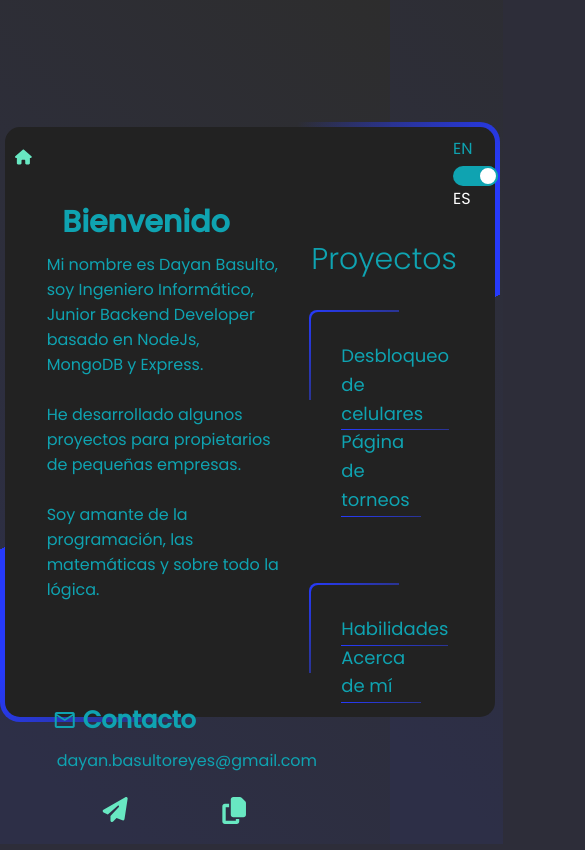
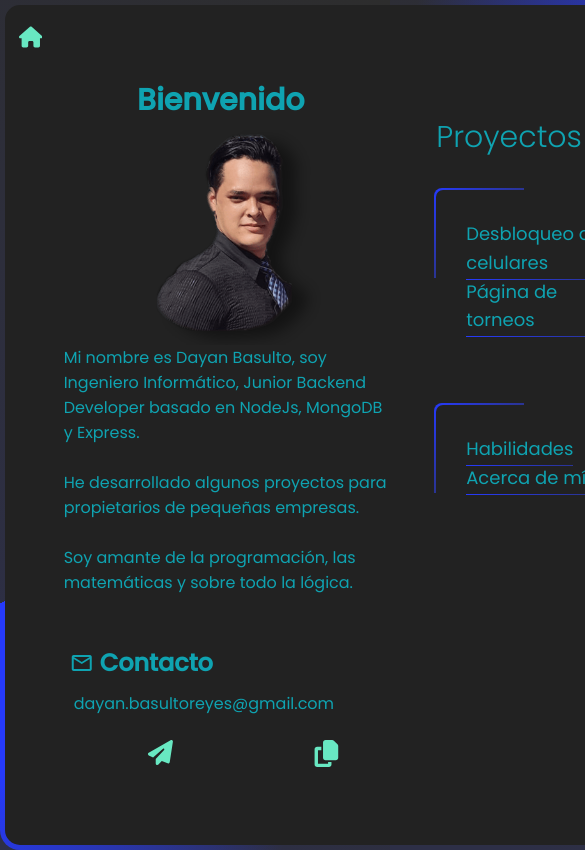
Before and after one commit to Dayan9703/Portfolio0.1, a plain HTML site: page es/index.html in a window 390 px wide. Shown: the top 850 px of the page, 585 px wide, since content can reach past the window. Drawn offline with nearby package versions, Linux system fonts and the light colour scheme.

Commit message:
responsive

```diff
--- a/es/index.html
+++ b/es/index.html
@@ -40,9 +40,10 @@
 
             <div class="main-message col-md-1">
                 <div id="message1" class="mensaje welcome oculto visible" style="position: relative;">
-                    <h11 data-heading="n">
-                        Bienvenido
-                    </h11>
+                    <div class="imagenContenedor">
+                        <h11 data-heading="n">Bienvenido</h11>
+                        <img src="/img/profilePicture.png" alt="" class="imagen">
+                    </div>
                     <span>
                         <p>
                             Mi nombre es Dayan Basulto, soy Ingeniero Informático, Junior Backend Developer basado en
--- a/index.css
+++ b/index.css
@@ -1,5 +1,4 @@
-@import url('https://fonts.googleapis.com/css2?family=Poppins:ital,wght@0,100;0,200;0,300;0,400;0,500;1,100;1,200;1,300;1,400&display=swap');
-
+/*General*/
 :root {
   --grad-1: #263AFB;
   --grad-2: #2A3494;
@@ -10,9 +9,15 @@ body {
   width: 100%;
   height: 100%;
   font-family: Poppins;
+  @media (max-width: 600px) {
+    font-family: 'Poppins', sans-serif;
+  }
   font-size: 5vs;
   display: flex;
   justify-content: space-around;
+  @media (max-width: 600px) {
+    justify-content: flex-start;
+  }
   align-items: flex-start;
   min-height: 100vh;
   background-color: #2d2d39;
@@ -21,6 +26,7 @@ body {
   cursor: default;
 }
 
+/*Idioma*/
 .en {
   color: #ffffff;
 }
@@ -29,12 +35,25 @@ body {
   color: #0fa3b1;
 }
 
+.imagenContenedor{
+  display: grid;
+  justify-content: center;
+  align-items: center;
+}
+.imagen {
+  width: 200px; /* Ancho deseado */
+  height: auto; /* Alto deseado */
+  margin: auto;
+
+}
+
+
 .email-container {
-  margin-top: 100px;
+  margin-top: 50px;
 }
 
 .email-container-en {
-  margin-top: 145px;
+  margin-top: 100px;
 }
 
 article {
@@ -43,6 +62,7 @@ article {
 
 .email {
   border-radius: 10px;
+
 }
 
 .email .email-address {
@@ -178,6 +198,7 @@ h1 {
 
   @media (max-width: 768px) {
     font-size: 30px;
+    margin-left: 20px;
     /* Tamaño de texto para dispositivos móviles */
   }
 
@@ -242,7 +263,7 @@ h11:before {
   width: 100%;
   z-index: 9;
   text-shadow: none;
-  left: 122px;
+  left: 109px;
   text-align: left;
   -webkit-animation: flicker 3s linear infinite;
   animation: flicker 3s linear infinite;
@@ -250,7 +271,7 @@ h11:before {
 
 @media (max-width: 768px) {
   h11:before {
-    left: 72px;
+    left: 65px;
     /* Otros estilos para dispositivos móviles */
   }
 }
@@ -342,8 +363,11 @@ h11:before {
   position: relative;
   width: 148vw;
   max-width: 1200px;
-  max-height: 600px;
-  min-width: 500px;
+  min-width: 700px;
+  max-height: 750px;
+  @media (max-width: 1055px) {
+    max-height: 850px;
+  }
   height: 139vh;
   margin-top: auto;
   margin-bottom: auto;
@@ -492,6 +516,7 @@ div a span:after {
 }
 
 .welcome {
+  display: grid;
   margin-top: 60px;
 }
 
```
Also changed, not shown: index.html (+5 -1 lines), img/profilePicture.png (added).
